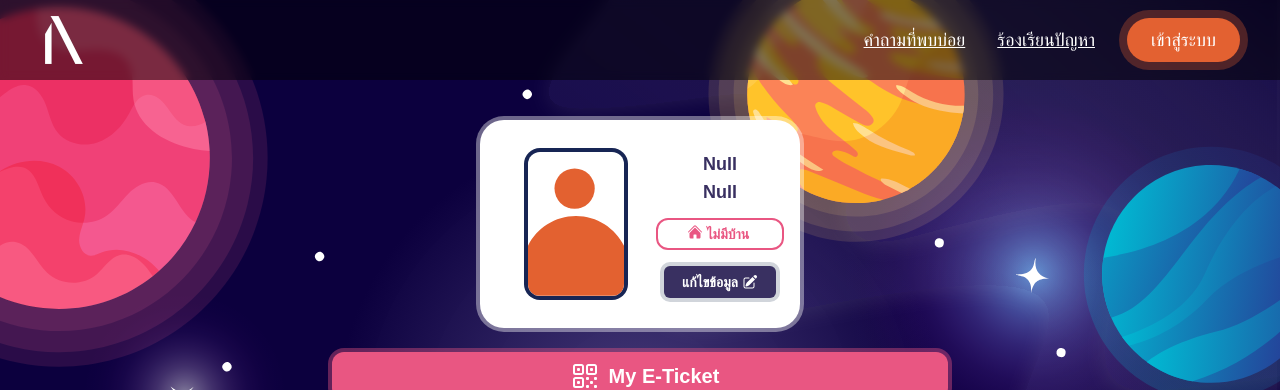
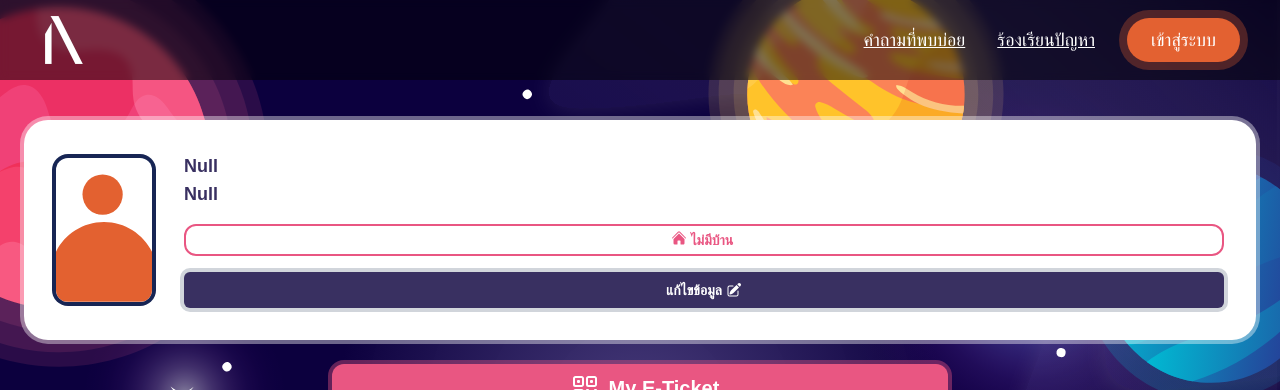
Before and after one commit to isd-sgcu/rpkm66-frontend, a Next.js app: page /estamp-home in a window 1280 px wide. Shown: the top 390 px of the page. Built offline with nearby package versions, Linux system fonts and the light colour scheme; no server answers; a web font is replaced by a local one.

Commit message:
refactor: clean css

```diff
--- a/src/components/Estamp/Home/components/Profile.tsx
+++ b/src/components/Estamp/Home/components/Profile.tsx
@@ -10,6 +10,7 @@ const Profile = () => {
     const { user } = useAuth();
     const router = useRouter();
     const [baanName, setBaanName] = useState<string | null>(null);
+
     useEffect(() => {
         async function getBaanName(user: IUser | null): Promise<void> {
             const baan = await getBaan(user?.baanId || '');
@@ -17,9 +18,10 @@ const Profile = () => {
         }
         getBaanName(user || null);
     }, [user]);
+
     return (
-        <div className="flex h-52 w-80 justify-center rounded-3xl bg-white ring-4 ring-white/40">
-            <div className="justify-cente mx-8 flex items-center">
+        <div className="flex w-full justify-center gap-x-8 rounded-3xl bg-white p-8 ring-4 ring-white/40">
+            <div className="flex items-center justify-center">
                 <div className="relative aspect-square h-36 w-24 max-w-full rounded-xl ring-4 ring-blue-950">
                     <Image
                         src={user?.imageUrl || placeHolder}
@@ -29,17 +31,17 @@ const Profile = () => {
                     />
                 </div>
             </div>
-            <div className="flex flex-col items-center justify-center text-lg font-bold text-purple-400">
-                <div className="flex flex-col">
+            <div className="w-full space-y-4 text-lg font-bold text-purple-400">
+                <div>
                     <h1>{user?.firstname || 'Null'}</h1>
                     <h1>{user?.lastname || 'Null'}</h1>
                 </div>
-                <div className="my-3 flex h-auto w-32 justify-center rounded-xl border-2 border-pink-400 px-4 py-1 text-pink-400">
+                <div className="flex w-full justify-center rounded-xl border-2 border-pink-400 px-4 py-1 text-pink-400">
                     <HomeIcon className="h-4 w-4" />
                     <p className="mx-1 text-sm">{baanName || 'ไม่มีบ้าน'}</p>
                 </div>
                 <button
-                    className="mt-1 h-8 w-28 rounded-md bg-purple-400 ring-4 ring-gray-300"
+                    className="w-full rounded-md bg-purple-400 py-1 ring-4 ring-gray-300"
                     onClick={() => router.push('/edit')}
                 >
                     <div className="flex justify-center py-1 text-sm text-white">
--- a/src/components/Footer.tsx
+++ b/src/components/Footer.tsx
@@ -40,7 +40,7 @@ const Footer = () => {
                     <div className="order-2 flex flex-col items-center text-center">
                         <p className="mb-1 font-normal">ขอขอบคุณ</p>
                         {/* size base on figma */}
-                        <div className="mb-4 flex h-fit w-fit items-center justify-items-center gap-5">
+                        <div className="mb-4 flex h-fit w-fit flex-wrap items-center justify-center gap-5">
                             <Image
                                 src={Major}
                                 width={30}
```
